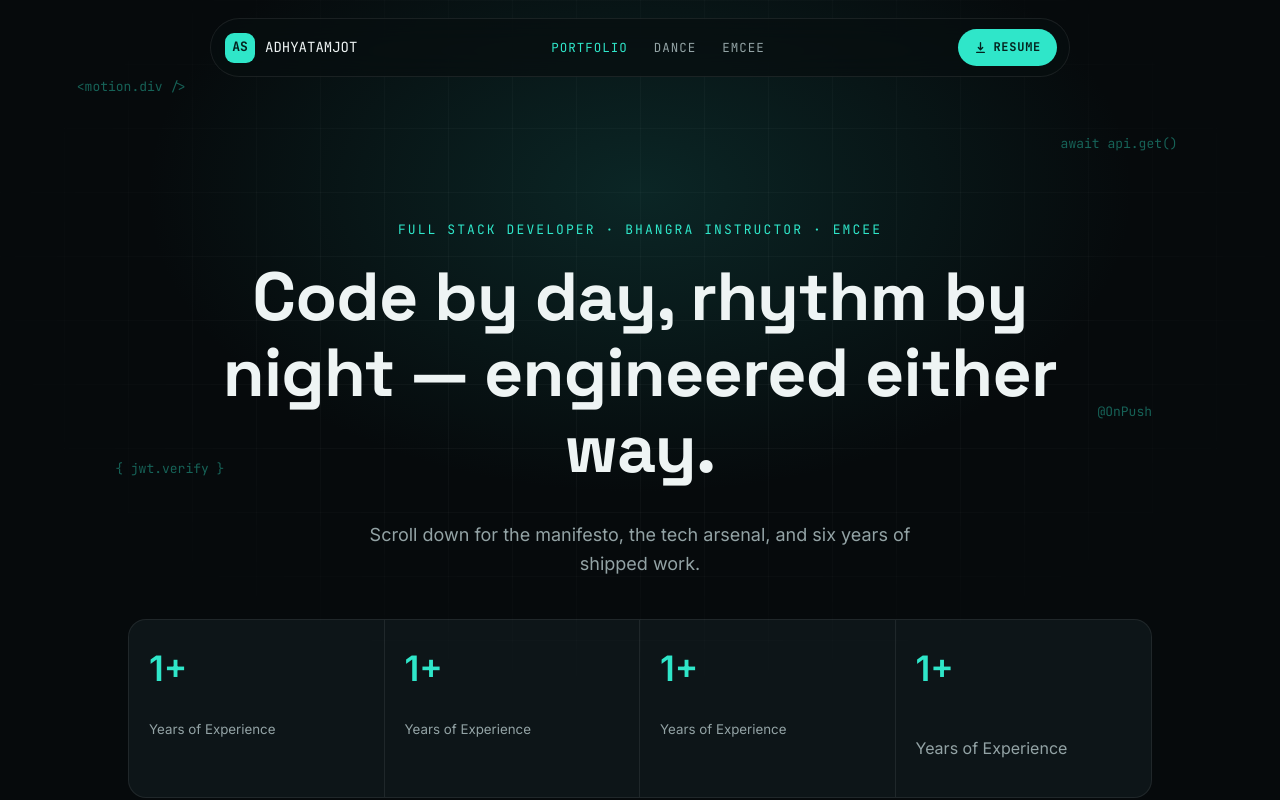
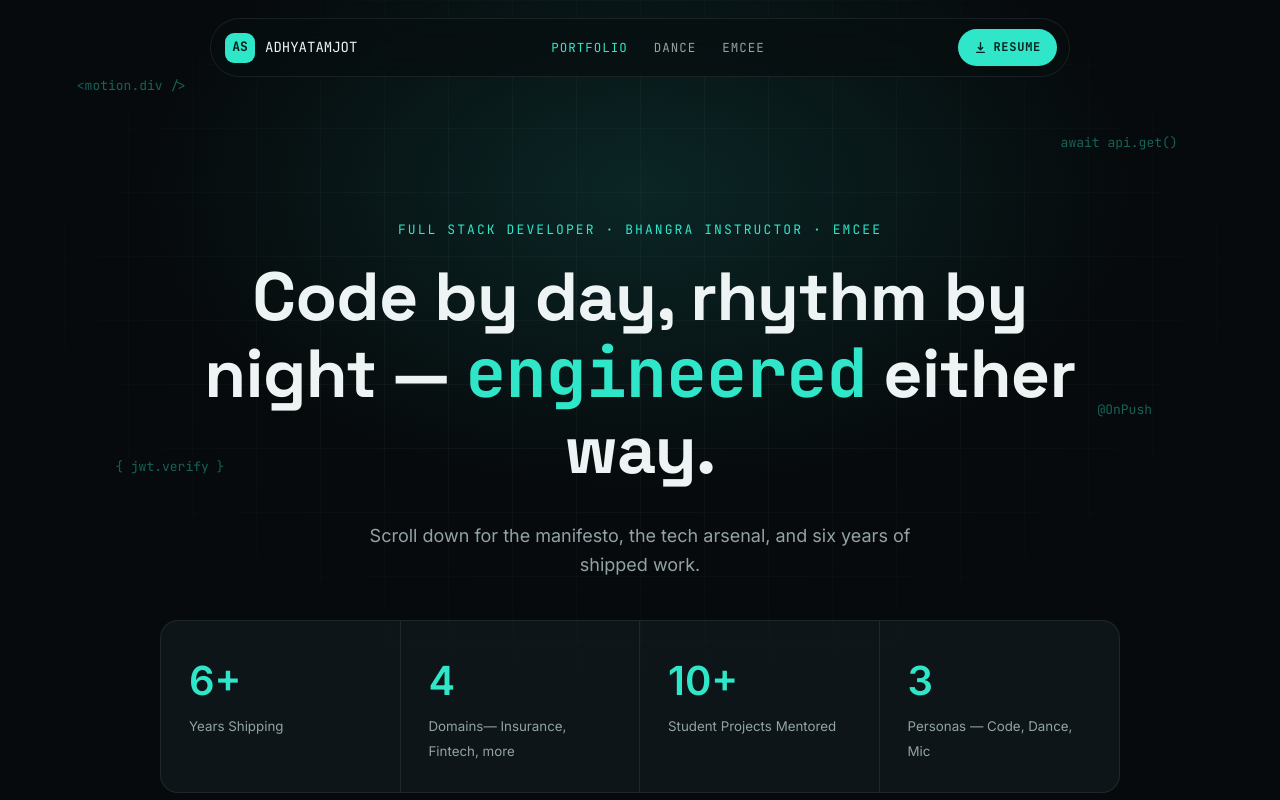
Before and after one commit to CssAvenger/adhyatamjot, an Astro site: page / in a window 1280 px wide. Shown: the top 800 px of the page. Built offline with nearby package versions, Linux system fonts and the light colour scheme; Astro itself is replaced by a stand-in of ours.

Commit message:
Recification

```diff
--- a/src/pages/index.astro
+++ b/src/pages/index.astro
@@ -103,25 +103,25 @@ const projects = [
     </div>
     <div class="container hero-inner reveal">
       <p class="hero-kicker">Full Stack Developer · Bhangra Instructor · Emcee</p>
-      <h1>Code by day, rhythm by night — engineered either way.</h1>
+      <h1>Code by day, rhythm by night — <span class="highlight">engineered</span> either way.</h1>
       <p class="hero-sub">Scroll down for the manifesto, the tech arsenal, and six years of shipped work.</p>
     </div>
     <div class="info-box">
       <div>
-        <p class="info-box-data">1+</p>
-        <small class="info-box-desc">Years of Experience</small>
+        <p class="info-box-data">6+</p>
+        <small class="info-box-desc">Years Shipping</small>
       </div>
       <div>
-        <p class="info-box-data">1+</p>
-        <small class="info-box-desc">Years of Experience</small>
+        <p class="info-box-data">4</p>
+        <small class="info-box-desc">Domains— Insurance, Fintech, more  </small>
       </div>
       <div>
-        <p class="info-box-data">1+</p>
-        <small class="info-box-desc">Years of Experience</small>
+        <p class="info-box-data">10+</p>
+        <small class="info-box-desc">Student Projects Mentored</small>
       </div>
       <div>
-        <p class="info-box-data">1+</p>
-        <p class="info-box-desc">Years of Experience</p>
+        <p class="info-box-data">3</p>
+        <small class="info-box-desc">Personas — Code, Dance, Mic</small>
       </div>
     </div>
     <Ticker items={tickerItems} />
--- a/src/styles/global.css
+++ b/src/styles/global.css
@@ -77,6 +77,12 @@ button { font-family: inherit; cursor: pointer; }
   inset: 0;
   background: radial-gradient(ellipse 55% 45% at 50% 20%, rgba(20, 90, 85, 0.35), transparent 70%);
   pointer-events: none;
+}
+
+.highlight {
+  color: var(--accent);
+  font-family: var(--font-mono);
+  font-weight: 600;
 }
 
 /* ==========================================================================
@@ -273,7 +279,7 @@ section { position: relative; }
 }
 
 .info-box {
-  width: 80%;
+  width: 75%;
   margin: auto;
   display: grid;
   margin: 40px auto;
@@ -287,16 +293,18 @@ section { position: relative; }
   border-right: 1px solid var(--panel-border);
 }
 
+.info-box > div {
+  padding: 28px;
+}
+
 .info-box .info-box-data {
-  font-size: 35px;
+  font-size: 40px;
   color: var(--accent);
   font-weight: 600;
   margin-bottom: 0;
-  padding: 20px;
 }
 
 .info-box .info-box-desc {
-  padding: 20px;
   color: var(--text-muted);
   font-weight: 400;
 }
@@ -508,11 +516,18 @@ section { position: relative; }
   position: relative;
   width: 100%;
   height: 100%;
-  padding: 16px;
   display: flex;
   flex-direction: column;
   justify-content: space-between;
 }
+
+.gallery-video video {
+  width: 100%;
+  height: 100%;
+  position: absolute;
+  inset: 0;
+}
+
 .gallery-video .play {
   align-self: center;
   margin: auto;
```
Also changed, not shown: src/pages/dance.astro (+6 -5 lines), .github/workflows/deploy.yml (added), src/assets/images/dance/solo-dance-1.jpeg (added), src/assets/images/dance/solo-dance-2.jpeg (added), 1 other file.
